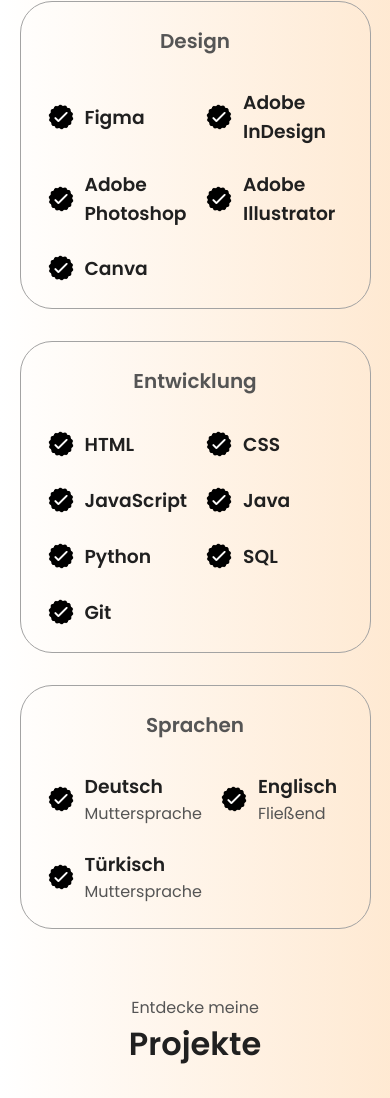
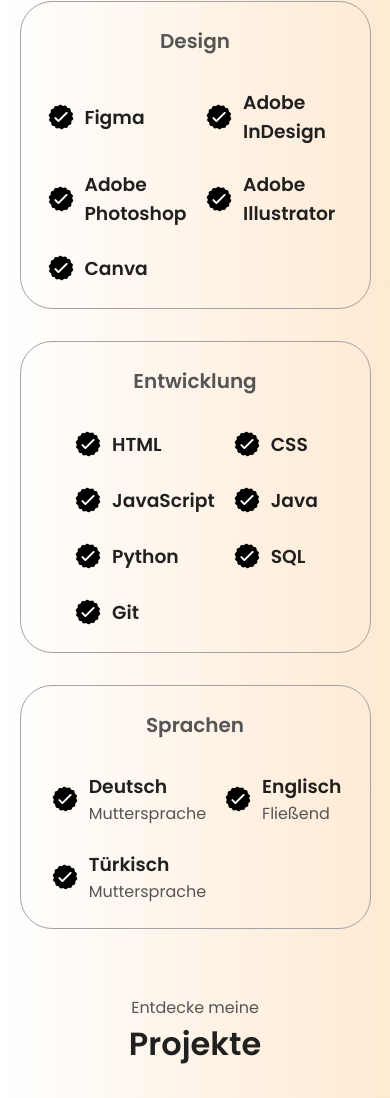
Before and after one commit to yazguel/Portfolio-2026, a plain HTML site: page index.html in a window 390 px wide. Shown: the part 2004-3102 px from the top of the page. Drawn offline with Linux system fonts and the light colour scheme.

Commit message:
Zentriere Skill-Karten im Erfahrungsbereich
- Skills in jeder Karte als mittiger Block statt linksbündig/rechts überstehend
- Karten können auf kleinen Displays nicht mehr über den Rand ragen

Co-Authored-By: Claude Sonnet 5.5 <noreply@anthropic.com>
Claude-Session: https://claude.ai/code/session_01SVXnVZotERG7hbPcxmhgAd

```diff
--- a/mediaqueries.css
+++ b/mediaqueries.css
@@ -70,6 +70,9 @@
     .experience-sub-title {
         font-size: 1.25rem;
     }
+    #experience .article-container {
+        column-gap: 1rem;
+    }
     .logo {
         font-size: 1.5rem;
     }
--- a/style.css
+++ b/style.css
@@ -376,10 +376,14 @@ article .icon {
 
 #experience .details-container {
     flex: 1 1 22rem;
+    min-width: 0;
 }
 
+/* Skills in jeder Karte mittig als Block anordnen */
 #experience .article-container {
-    gap: 1.5rem 1rem;
+    grid-template-columns: repeat(2, minmax(0, max-content));
+    justify-content: center;
+    gap: 1.5rem 2.5rem;
 }
 
 #experience article {
```
